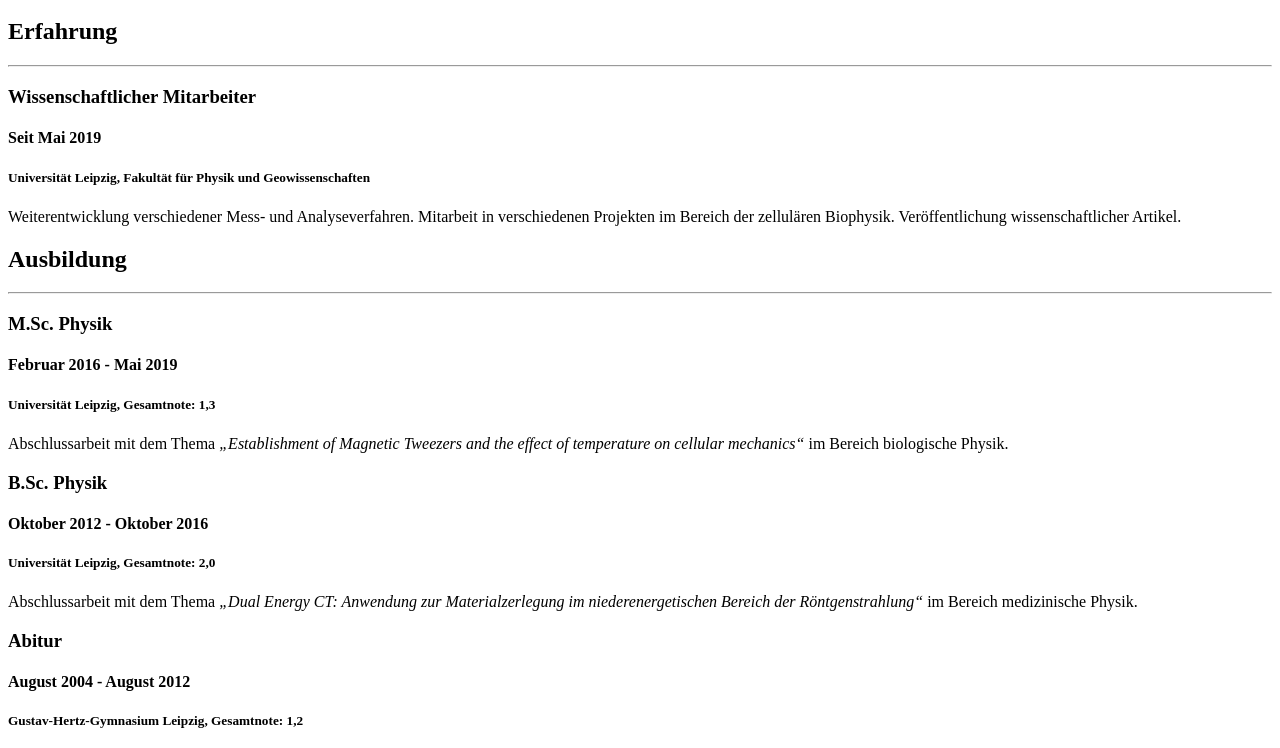
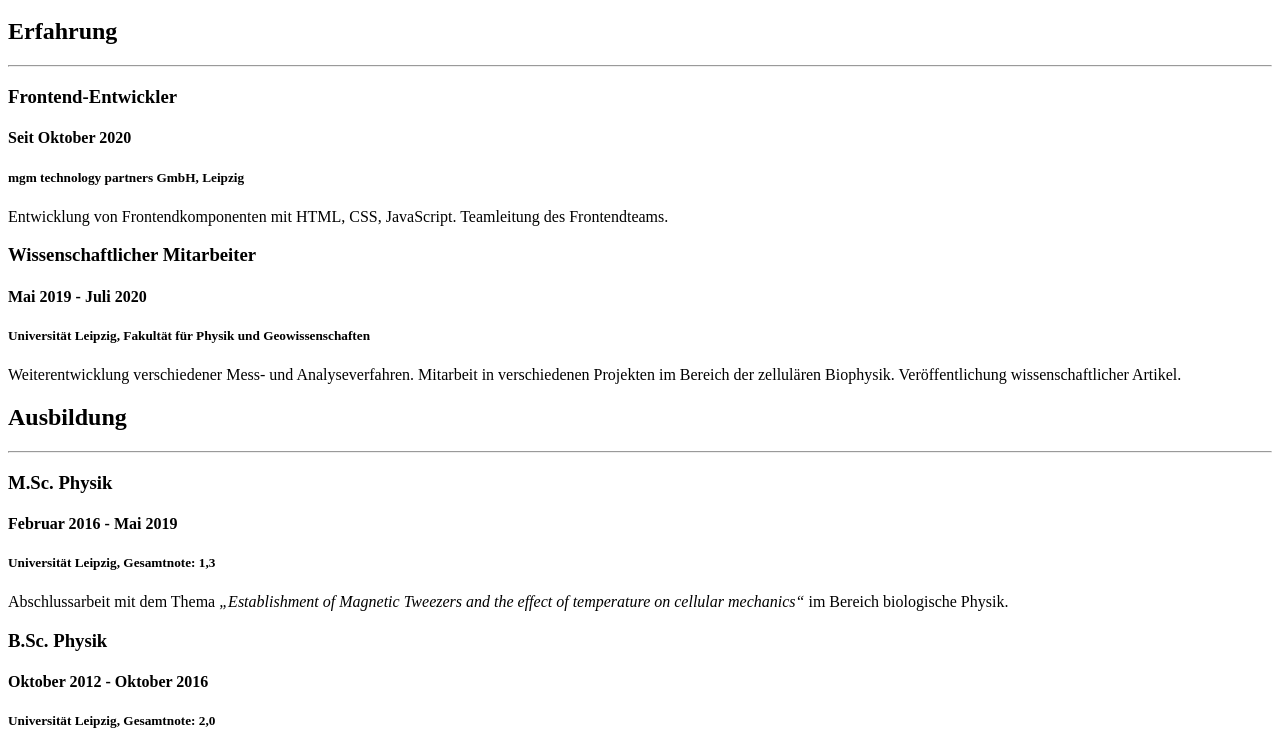
Before and after one commit to christianAermes/christianAermes.github.io, a plain HTML site: page content/cv.html in a window 1280 px wide. Shown: the part 48-796 px from the top of the page. Drawn offline with Linux system fonts and the light colour scheme.

Commit message:
Update cv.html

```diff
--- a/content/cv.html
+++ b/content/cv.html
@@ -6,9 +6,19 @@
     <div class="cv-category">
       <h2>Erfahrung</h2>
       <hr />
+
+      <div class="cv-point">
+        <h3>Frontend-Entwickler</h3>
+        <h4>Seit Oktober 2020</h4>
+        <h5>mgm technology partners GmbH, Leipzig</h5>
+        <p>
+          Entwicklung von Frontendkomponenten mit HTML, CSS, JavaScript. Teamleitung des Frontendteams.
+        </p>
+      </div>
+
       <div class="cv-point">
         <h3>Wissenschaftlicher Mitarbeiter</h3>
-        <h4>Seit Mai 2019</h4>
+        <h4>Mai 2019 - Juli 2020</h4>
         <h5>Universität Leipzig, Fakultät für Physik und Geowissenschaften</h5>
         <p>
           Weiterentwicklung verschiedener Mess- und
```
